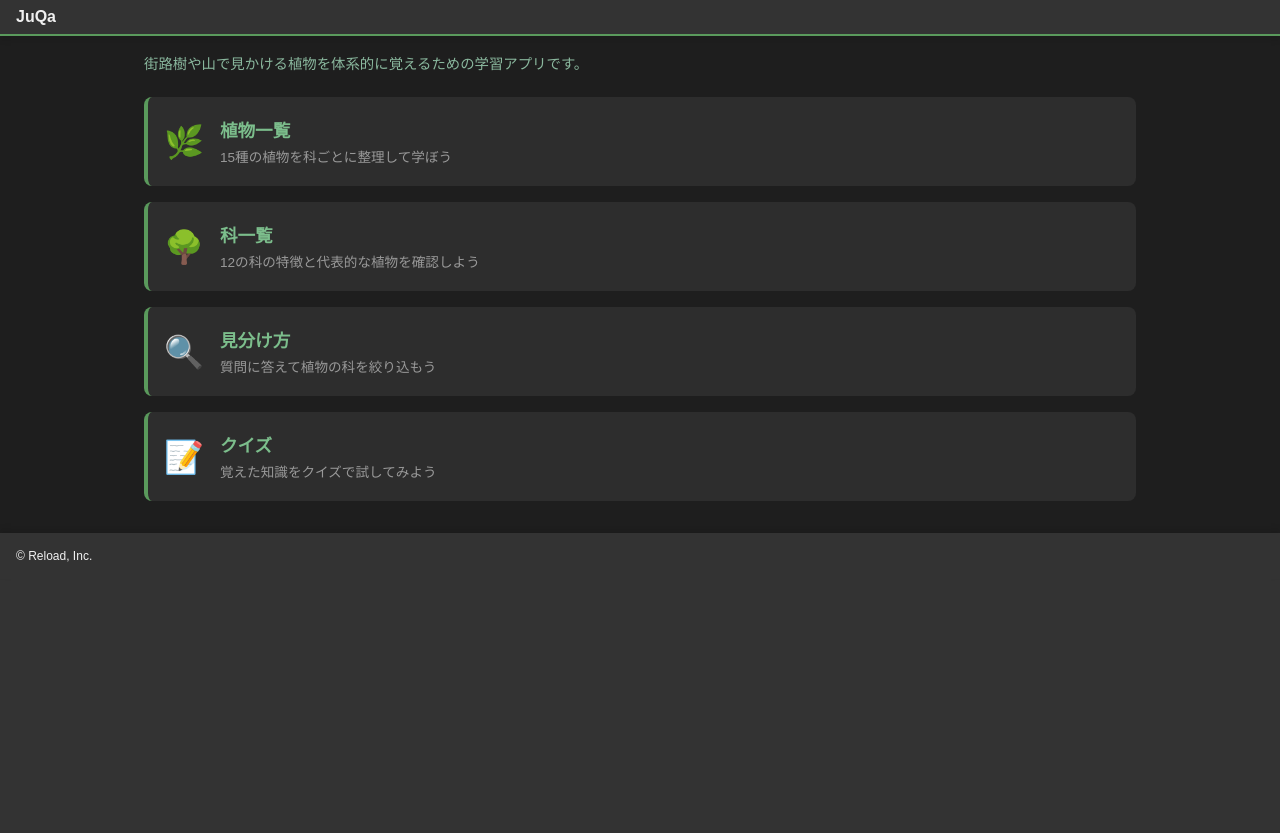
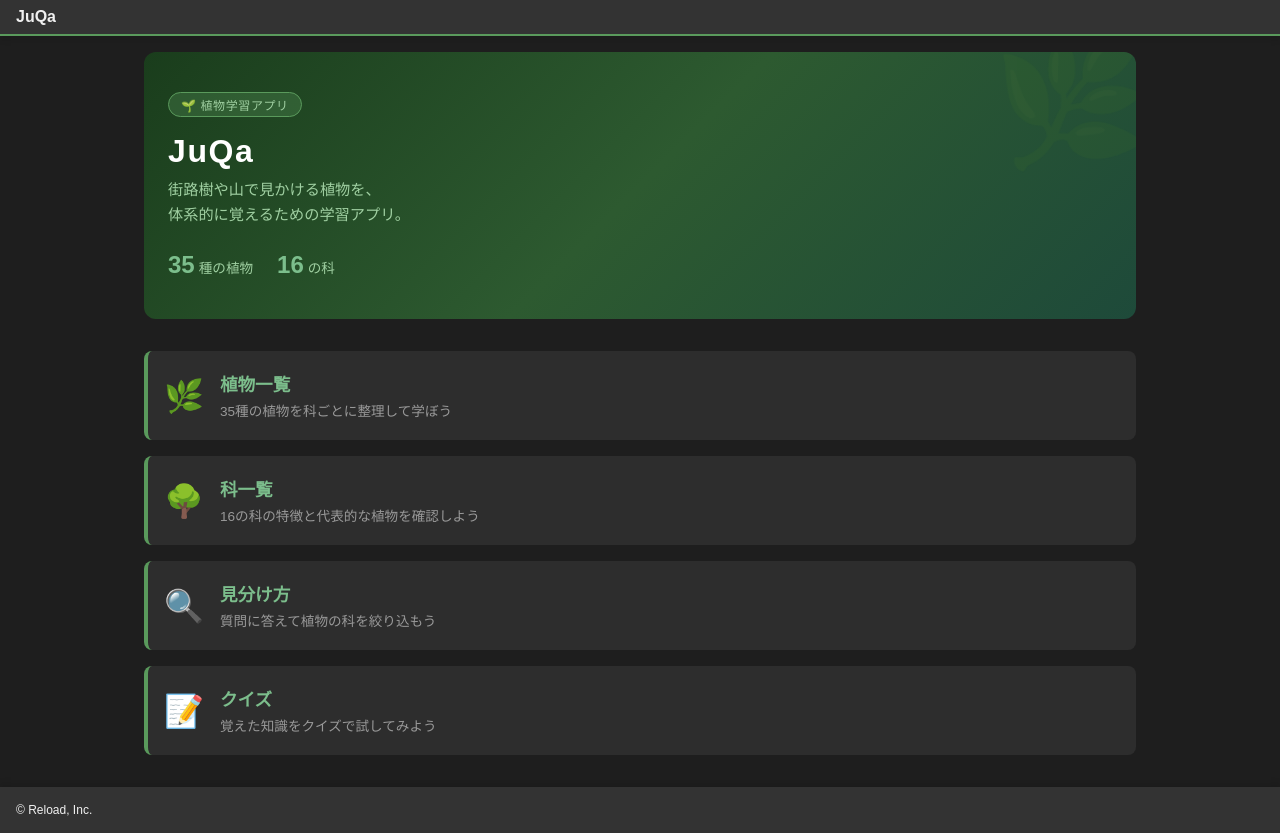
Before and after one commit to reload-co-jp/juqa, a Next.js app: page / in a window 1280 px wide. Before the commit the page ends 800 px from the top, so only its background shows below. Built offline with nearby package versions, Linux system fonts and the light colour scheme.

Commit message:
Add hero

```diff
--- a/app/page.tsx
+++ b/app/page.tsx
@@ -1,18 +1,19 @@
 import { FC } from "react"
 import Link from "next/link"
+import { plants, families } from "lib/data"
 
 const cards = [
   {
     href: "/plants",
     emoji: "🌿",
     title: "植物一覧",
-    description: "15種の植物を科ごとに整理して学ぼう",
+    description: "35種の植物を科ごとに整理して学ぼう",
   },
   {
     href: "/families",
     emoji: "🌳",
     title: "科一覧",
-    description: "12の科の特徴と代表的な植物を確認しよう",
+    description: "16の科の特徴と代表的な植物を確認しよう",
   },
   {
     href: "/guide",
@@ -31,11 +32,100 @@ const cards = [
 const Page: FC = () => {
   return (
     <div style={{ margin: "0 auto" }}>
-      <p
-        style={{ color: "#8ab89e", marginBottom: "1.5rem", fontSize: "0.9rem" }}
+      {/* Hero */}
+      <div
+        style={{
+          background: "linear-gradient(135deg, #1a3d1c 0%, #2d5a30 50%, #1e4a3a 100%)",
+          borderRadius: "12px",
+          padding: "2.5rem 1.5rem",
+          marginBottom: "2rem",
+          position: "relative",
+          overflow: "hidden",
+        }}
       >
-        街路樹や山で見かける植物を体系的に覚えるための学習アプリです。
-      </p>
+        {/* 背景の装飾 */}
+        <div
+          aria-hidden
+          style={{
+            position: "absolute",
+            top: "-1rem",
+            right: "-1rem",
+            fontSize: "8rem",
+            opacity: 0.08,
+            lineHeight: 1,
+            userSelect: "none",
+          }}
+        >
+          🌿
+        </div>
+
+        <div style={{ position: "relative" }}>
+          <div
+            style={{
+              display: "inline-block",
+              background: "rgba(90, 154, 92, 0.3)",
+              border: "1px solid #5a9a5c",
+              borderRadius: "20px",
+              padding: "0.2rem 0.75rem",
+              fontSize: "0.75rem",
+              color: "#a0d0a2",
+              marginBottom: "1rem",
+              letterSpacing: "0.05em",
+            }}
+          >
+            🌱 植物学習アプリ
+          </div>
+
+          <h1
+            style={{
+              margin: "0 0 0.5rem",
+              fontSize: "2rem",
+              fontWeight: "bold",
+              color: "#fff",
+              letterSpacing: "0.05em",
+            }}
+          >
+            JuQa
+          </h1>
+
+          <p
+            style={{
+              margin: "0 0 1.5rem",
+              color: "#a0d0a2",
+              fontSize: "0.95rem",
+              lineHeight: "1.6",
+            }}
+          >
+            街路樹や山で見かける植物を、<br />
+            体系的に覚えるための学習アプリ。
+          </p>
+
+          {/* Stats */}
+          <div style={{ display: "flex", gap: "1.5rem", flexWrap: "wrap" }}>
+            {[
+              { value: plants.length, label: "種の植物" },
+              { value: families.length, label: "の科" },
+            ].map(({ value, label }) => (
+              <div key={label}>
+                <span
+                  style={{
+                    fontSize: "1.5rem",
+                    fontWeight: "bold",
+                    color: "#7cbe8c",
+                  }}
+                >
+                  {value}
+                </span>
+                <span style={{ color: "#a0d0a2", fontSize: "0.85rem", marginLeft: "0.25rem" }}>
+                  {label}
+                </span>
+              </div>
+            ))}
+          </div>
+        </div>
+      </div>
+
+      {/* Navigation cards */}
       <div>
         {cards.map((card) => (
           <Link
```
